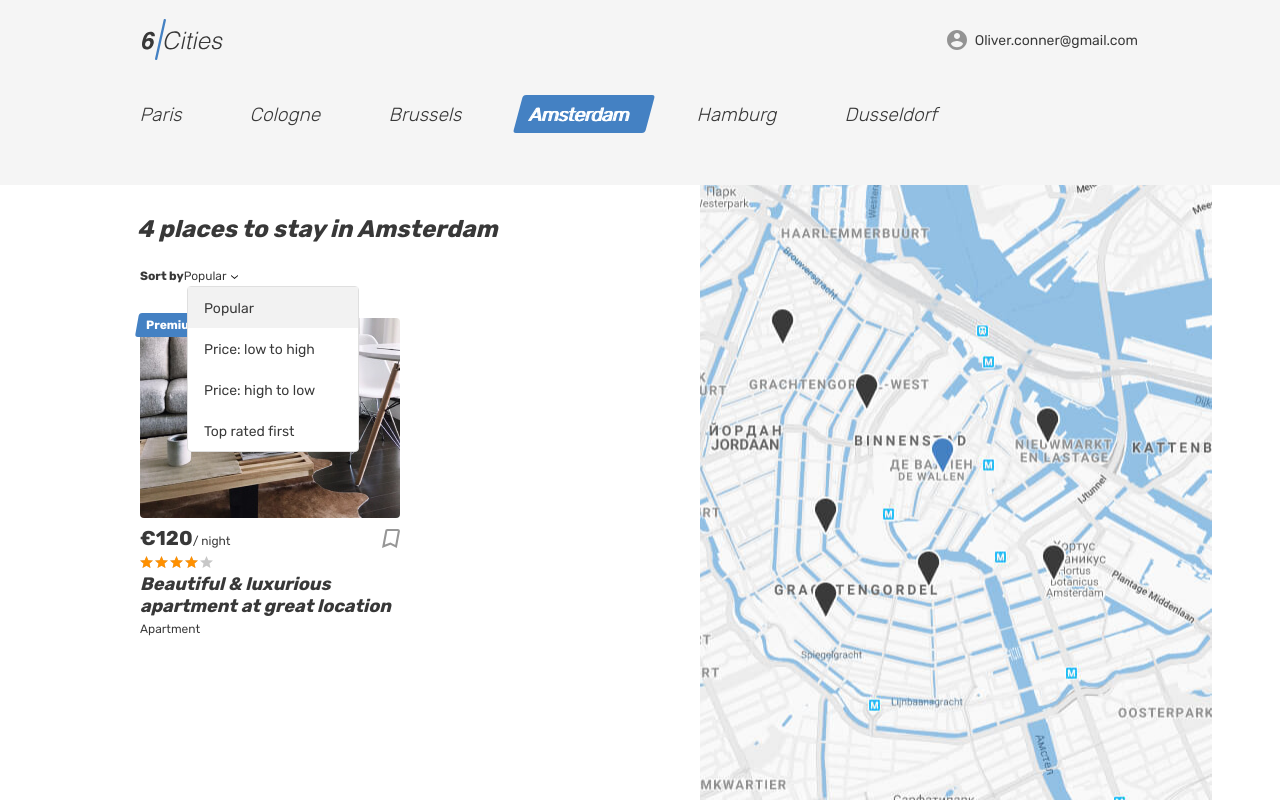
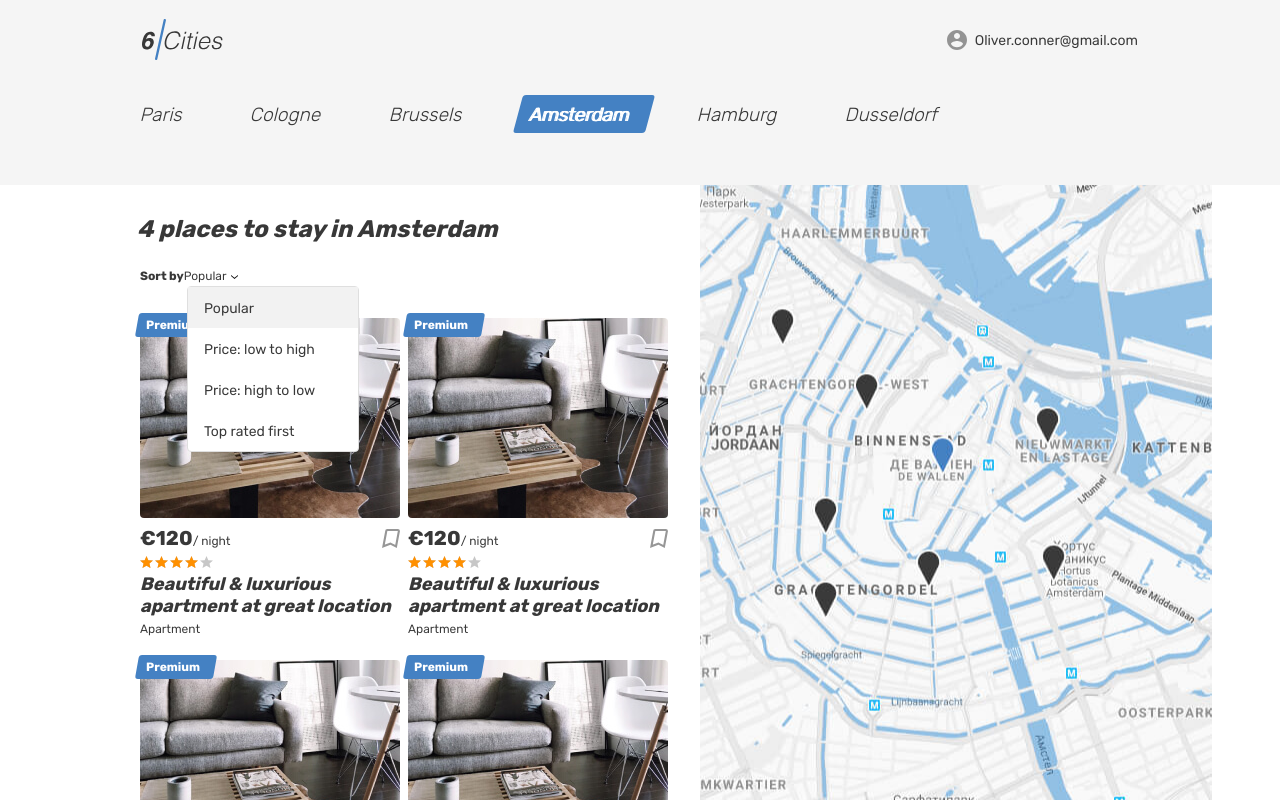
Before and after one commit to eggofevil/808797-six-cities-5, a React app: page / in a window 1280 px wide. Built offline with nearby package versions, Linux system fonts and the light colour scheme.

Commit message:
Поправляем спуск пропсов от index.js до offer-card.js и описываем PropTypes для OfferCard

```diff
--- a/src/components/app/app.jsx
+++ b/src/components/app/app.jsx
@@ -9,12 +9,12 @@ import FavoritesEmpty from '../favorites-empty/favorites-empty';
 import Room from '../room/room';
 import RoomNotLogged from '../room-not-logged/room-not-logged';
 
-const App = ({offers}, {reviews}) => {
+const App = ({offers, reviews}) => {
   return (
     <BrowserRouter>
       <Switch>
         <Route exact path="/">
-          <Main />
+          <Main offers={offers} reviews={reviews} />
         </Route>
         <Route exact path="/main-empty">
           <MainEmpty />
--- a/src/components/main/main.jsx
+++ b/src/components/main/main.jsx
@@ -4,7 +4,7 @@ import React from 'react';
 import PropTypes from 'prop-types';
 import OffersList from '../offers-list/offers-list';
 
-const Main = ({offers}, {reviews}) => {
+const Main = ({offers, reviews}) => {
   return (
     <div className="page page--gray page--main">
       <header className="header">
--- a/src/components/offer-card/offer-card.jsx
+++ b/src/components/offer-card/offer-card.jsx
@@ -1,7 +1,7 @@
 import React from 'react';
 import PropTypes from 'prop-types';
 
-const OfferCard = () => (
+const OfferCard = ({offer}) => (
   <article className="cities__place-card place-card">
     <div className="place-card__mark">
       <span>Premium</span>
@@ -39,6 +39,26 @@ const OfferCard = () => (
 );
 
 OfferCard.propTypes = {
+  offer: PropTypes.shape({
+    property: PropTypes.string.isRequired,
+    host: PropTypes.string.isRequired,
+    description: PropTypes.string.isRequired,
+    main: PropTypes.shape({
+      address: PropTypes.string.isRequired,
+      coords: PropTypes.array.isRequired,
+      type: PropTypes.string.isRequired,
+      price: PropTypes.number.isRequired
+    }).isRequired,
+    facilities: PropTypes.shape({
+      amentities: PropTypes.array.isRequired,
+      bedrooms: PropTypes.number.isRequired,
+      capacity: PropTypes.shape({
+        adults: PropTypes.number.isRequired,
+        children: PropTypes.number.isRequired
+      }).isRequired,
+      premium: PropTypes.bool.isRequired
+    }).isRequired,
+  }).isRequired
 };
 
 export default OfferCard;
--- a/src/components/offers-list/offers-list.jsx
+++ b/src/components/offers-list/offers-list.jsx
@@ -10,13 +10,16 @@ class OffersList extends React.Component {
   render() {
     return (
       <div className="cities__places-list places__list tabs__content">
-        <OfferCard />
+        {this.props.offers.map((offer, i) => (
+          <OfferCard key={`offer-${i}`} offer={offer} />
+        ))}
       </div>
     );
   }
 }
 
 OffersList.propTypes = {
+  offers: PropTypes.array.isRequired
 };
 
 export default OffersList;
--- a/src/mocks/offers.js
+++ b/src/mocks/offers.js
@@ -1,8 +1,9 @@
 export default [
   {
     property: `Teremok`,
+    host: `Fly`,
+    description: `Nice apartment among friendly various neighbors!`,
     main: {
-      host: `Fly`,
       address: `some meadow in the forest`,
       coords: [0, 0],
       price: 100,
@@ -18,15 +19,13 @@ export default [
       amentities: [
         `WiFi`, `Heating`, `kitchen`, `fridge`, `washing machine`, `towels`, `TV`
       ]
-    },
-    info: {
-      description: `Nice apartment among friendly various neighbors!`
     }
   },
   {
     property: `Cell in Darkest Dungeon`,
+    host: `Some evil force`,
+    description: `You will be provided with frequent very interesting visiters!`,
     main: {
-      host: `Some evil force`,
       address: `castle in some forgotten land`,
       coords: [30, 30],
       price: 50,
@@ -42,15 +41,13 @@ export default [
       amentities: [
         `WiFi`, `TV`, `big club`
       ]
-    },
-    info: {
-      description: `You will be provided with frequent very interesting visiters!`
     }
   },
   {
     property: `Hut on chicken legs`,
+    host: `Bаba Yaga`,
+    description: `Many interesting sights in stone's throw, you don't need to rent a car`,
     main: {
-      host: `Bаba Yaga`,
       address: `Who knows were is it in this moment?`,
       coords: [50, 50],
       price: 200,
@@ -66,15 +63,13 @@ export default [
       amentities: [
         `WiFi`, `stove`, `kitchen`, `fridge`, `washing machine`, `towels`, `TV`, `navigation system`, `private flyibg transport`
       ]
-    },
-    info: {
-      description: `Many interesting sights in stone's throw, you don't need to rent a car`
     }
   },
   {
     property: `Gingerbread house`,
+    host: `Evil Witch`,
+    description: `Many sweets for nice children! Only for children`,
     main: {
-      host: `Evil Witch`,
       address: `Dark thicket deep in forest`,
       coords: [70, 70],
       price: 150,
@@ -90,9 +85,6 @@ export default [
       amentities: [
         `WiFi`, `stove`, `kitchen`, `fridge`, `washing machine`, `towels`, `TV`
       ]
-    },
-    info: {
-      description: `Many sweets for nice children! Only for children`
     }
   }
 ];
```
